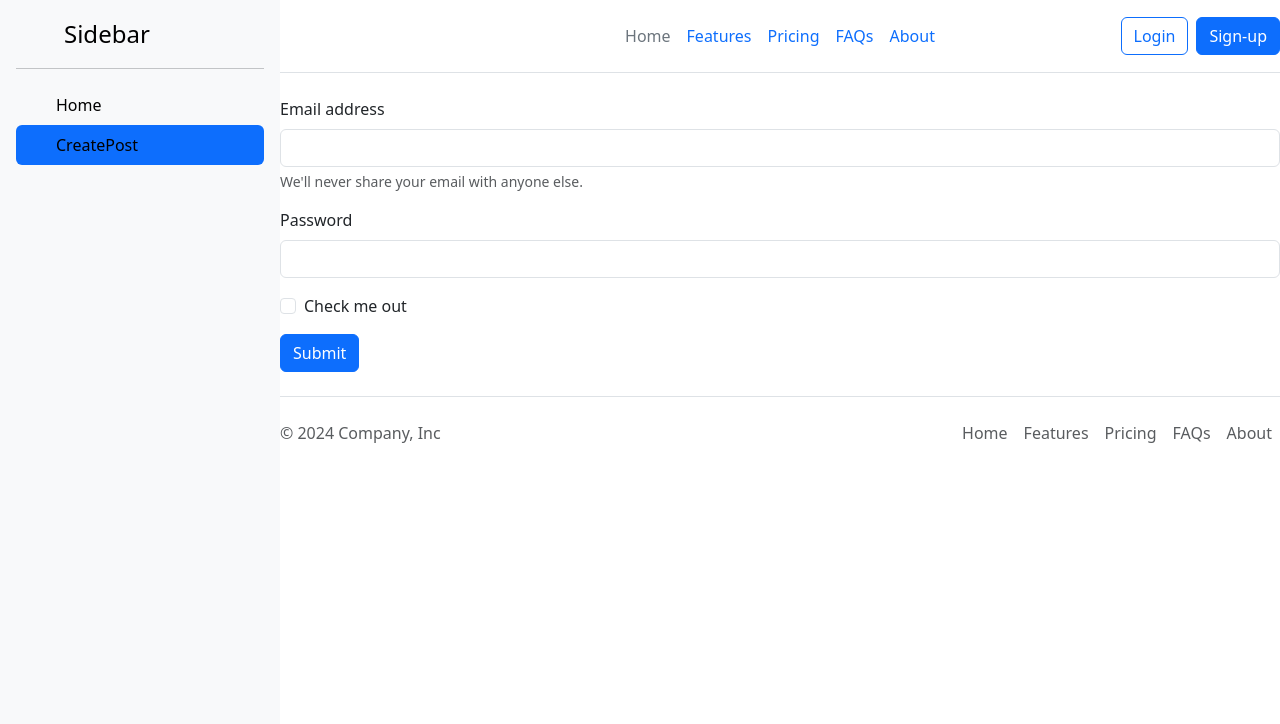
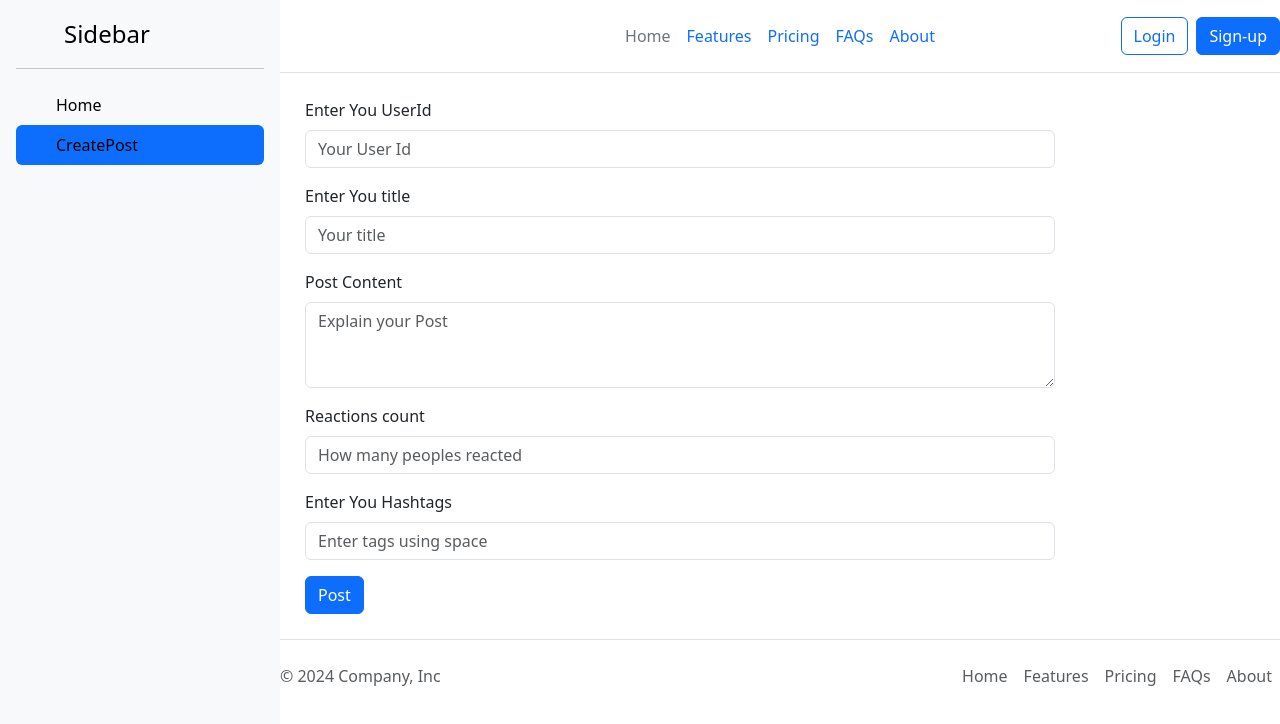
Before and after one commit to Dilip0912/Social-Media, a React (Vite) app: page / in a window 1280 px wide. Both pictures are taken after a click on the item "CreatePost". Shown: the top 724 px of the page. Built offline with nearby package versions, Linux system fonts and the light colour scheme.

Commit message:
Create Post

```diff
--- a/src/App.css
+++ b/src/App.css
@@ -9,6 +9,11 @@
   height: 70rem;
 }
 
+.create-post{
+  width: 75%;
+  margin: 25px;
+}
+
 .Post-card{
   margin: 20px 40px;
 }
--- a/src/components/CreatePost.jsx
+++ b/src/components/CreatePost.jsx
@@ -1,38 +1,90 @@
+import { useContext, useRef } from "react";
+import { postListContext } from "../store/PostListContext";
+
 function CreatePost() {
+  const uerIDElement=useRef();
+  const titleElement=useRef();
+  const bodyElement=useRef();
+  const reactionElement=useRef();
+  const hashtagsElement=useRef();
+
+  const {addPost}=useContext(postListContext);
+
+  const handleOnPost=(event)=>{
+    event.preventDefault()
+    const userId=uerIDElement.current.value;
+    const title=titleElement.current.value;
+    const body=bodyElement.current.value;
+    const reaction=reactionElement.current.value;
+    const hashtags=hashtagsElement.current.value.split(" ");
+    addPost(userId,title,body,reaction,hashtags);
+  }
+
   return (
-    <form>
+    <form className="create-post" onSubmit={handleOnPost}>
       <div class="mb-3">
-        <label for="exampleInputEmail1" class="form-label">
-          Email address
+        <label htmlFor="userId" class="form-label">
+          Enter You UserId
         </label>
         <input
-          type="email"
-          class="form-control"
-          id="exampleInputEmail1"
-          aria-describedby="emailHelp"
+          type="text"
+          ref={uerIDElement}
+          className="form-control"
+          id="user-Id"
+          placeholder="Your User Id"
         />
-        <div id="emailHelp" class="form-text">
-          We'll never share your email with anyone else.
-        </div>
       </div>
       <div class="mb-3">
-        <label for="exampleInputPassword1" class="form-label">
-          Password
+        <label htmlFor="title" class="form-label">
+          Enter You title
         </label>
         <input
-          type="password"
-          class="form-control"
-          id="exampleInputPassword1"
+          type="text"
+          ref={titleElement}
+          className="form-control"
+          id="title"
+          placeholder="Your title"
         />
       </div>
-      <div class="mb-3 form-check">
-        <input type="checkbox" class="form-check-input" id="exampleCheck1" />
-        <label class="form-check-label" for="exampleCheck1">
-          Check me out
+      <div class="mb-3">
+        <label htmlFor="body" class="form-label">
+          Post Content
         </label>
+        <textarea
+          type="text"
+          ref={bodyElement}
+          rows={3}
+          className="form-control"
+          id="body"
+          placeholder="Explain your Post"
+        />
+      </div>
+      <div class="mb-3">
+        <label htmlFor="reactions" class="form-label">
+          Reactions count
+        </label>
+        <input
+          type="text"
+          ref={reactionElement}
+          className="form-control"
+          id="reactions"
+          placeholder="How many peoples reacted"
+        />
+      </div>
+      <div class="mb-3">
+        <label htmlFor="tags" class="form-label">
+          Enter You Hashtags
+        </label>
+        <input
+          type="text"
+          ref={hashtagsElement}
+          className="form-control"
+          id="tags"
+          placeholder="Enter tags using space"
+        />
       </div>
       <button type="submit" class="btn btn-primary">
-        Submit
+        Post
       </button>
     </form>
   );
--- a/src/components/PostList.jsx
+++ b/src/components/PostList.jsx
@@ -4,7 +4,7 @@ import { postListContext } from "../store/PostListContext";
 
 function PostList() {
   const {postList}=useContext(postListContext);
-  console.log(postList);
+  // console.log(postList);
   return (
     <>
       {postList.map(post=><Post key={post.id} post={post}></Post>)}
--- a/src/store/PostListContext.jsx
+++ b/src/store/PostListContext.jsx
@@ -7,25 +7,44 @@ export const postListContext = createContext({
 });
 
 const PostListReducer = (currentPostList, action) => {
-  let newPostList=currentPostList;
-  if(action.key==="Delete_Post"){
-    newPostList=currentPostList.filter(post=>post.id!==action.payload.postId);
+  let newPostList = currentPostList;
+  if (action.type === "Delete_Post") {
+    newPostList = currentPostList.filter(
+      (post) => post.id !== action.payload.postId
+    );
+  } else if (action.type === "Add_Post") {
+    newPostList = [action.payload, ...currentPostList];
   }
   return newPostList;
 };
 
 const PostListProvider = ({ children }) => {
-  const [postList, dispatchPostList] = useReducer(PostListReducer,Default_Post_List);
+  const [postList, dispatchPostList] = useReducer(
+    PostListReducer,
+    Default_Post_List
+  );
 
-  const addPost = () => {};
+  const addPost = (userId, title, body, reaction, hashtags) => {
+    dispatchPostList({
+      type: "Add_Post",
+      payload: {
+        id:Date.now(),
+        title: title,
+        body: body,
+        reactions: reaction,
+        userId: userId,
+        tags: hashtags,
+      },
+    });
+  };
 
   const deletePost = (postId) => {
     dispatchPostList({
-      key:"Delete_Post",
-      payload:{
+      type: "Delete_Post",
+      payload: {
         postId,
-      }
-    })
+      },
+    });
   };
 
   return (
```
